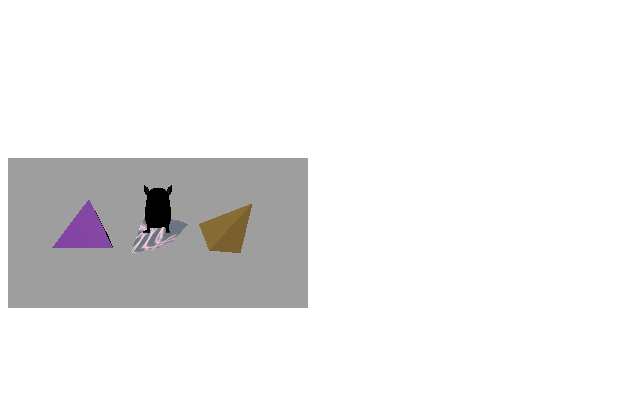
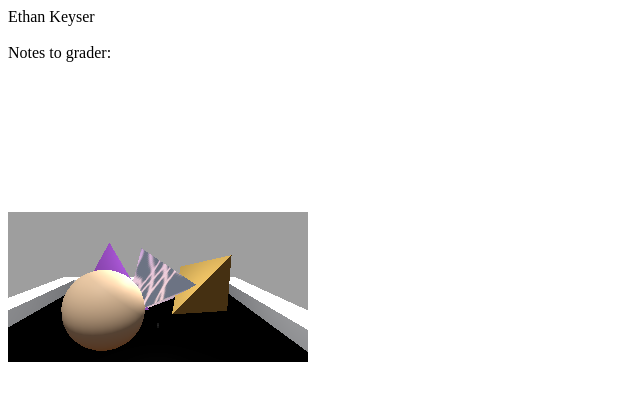
Before and after one commit to TheFellStar/CMPM160-Assignment5, a website: page index.html in a window 1280 px wide. Shown: the whole page, without its empty margins (0-640 px from the left). Drawn offline with nearby package versions, Linux system fonts and the light colour scheme; animation ran at ten frames a second.

Commit message:
5b complete

```diff
--- a/index.html
+++ b/index.html
@@ -8,6 +8,10 @@
             }
         }</script>
     </head>
+    Ethan Keyser
+    <br>
+    <br>
+    Notes to grader: <br>
     <body>
         <canvas id="c"></canvas>
         <script type="module" src="./script.js"></script>
--- a/script.js
+++ b/script.js
@@ -4,29 +4,84 @@ import * as THREE from "three";
 //import { MTLLoader } from './node_modules/three/build/MTLLoader.js';
 import {OBJLoader} from 'three/addons/loaders/OBJLoader.js';
 import { MTLLoader } from 'three/addons/loaders/MTLLoader.js';
+import { OrbitControls } from "three/addons/controls/OrbitControls.js";
 
 const canvas = document.querySelector('#c');
 const renderer = new THREE.WebGLRenderer();
 
-const fov = 75;
+const fov = 45;
 const aspect = 2;
 const near = 0.1;
-const far = 5;
+const far = 100;
 const camera = new THREE.PerspectiveCamera(fov, aspect, near, far);
 
-camera.position.z=3;
+camera.position.set(0, 10, 20);
+
+const controls = new OrbitControls(camera, canvas);
+controls.target.set(0,5,0);
+controls.update();
 
 const scene = new THREE.Scene();
 
-const boxWidth = 5;
-const boxHeight = 5;
-const boxDepth = 5;
+const boxWidth = 4;
+const boxHeight = 4;
+const boxDepth = 4;
 const geometryCube = new THREE.BoxGeometry(boxWidth, boxHeight, boxDepth);
-const geometry = new THREE.TetrahedronGeometry(1, 0);
+const geometry = new THREE.TetrahedronGeometry(5, 0);
+const geometrySphere = new THREE.SphereGeometry(3, 32, 16);
 
 const loader = new THREE.TextureLoader();
 const texture = loader.load('crest of flames.jpg');
 texture.coloreSpace = THREE.SRGBColorSpace;
+
+{
+    //ground stuff
+    const planeSize = 40;
+    const groundTexture = loader.load('ground.png');
+    groundTexture.wrapS = THREE.RepeatWrapping;
+    groundTexture.wrapT = THREE.RepeatWrapping;
+    groundTexture.magFilter = THREE.NearestFilter;
+    groundTexture.colorSpace = THREE.SRGBColorSpace;
+    const repeats = planeSize/2;
+    groundTexture.repeat.set(repeats,repeats);
+    const planeGeo = new THREE.PlaneGeometry(planeSize, planeSize);
+    const planeMat = new THREE.MeshPhongMaterial({
+        map: groundTexture,
+        side: THREE.DoubleSide,
+    });
+    const mesh = new THREE.Mesh(planeGeo, planeMat);
+    mesh.rotation.x = Math.PI * -.5;
+    scene.add(mesh);
+}
+
+//Hemisphere Light
+{
+    const skyColor = 0xB1E1FF;
+    const groundColor = 0xB97A20;
+    const intensity = 1;
+    const light = new THREE.HemisphereLight(skyColor, groundColor, intensity);
+    scene.add(light);
+}
+
+//DirectionalLight
+{
+    const color = 0xFFFFFF;
+    const intensity = 4;
+    const light = new THREE.DirectionalLight(color, intensity);
+    light.position.set(0, 10,0);
+    light.target.position.set(0,5,-1);
+    scene.add(light);
+    scene.add(light.target);
+}
+
+//Point light
+{
+    const color = 0xFFFFFF;
+    const intensity = 150;
+    const light = new THREE.PointLight(color, intensity);
+    light.position.set(0, 10, 5);
+    scene.add(light);
+}
 
 const material = new THREE.MeshBasicMaterial({map: texture});
 
@@ -36,17 +91,26 @@ renderer.render(scene, camera);
 
 requestAnimationFrame(render);
 
-const color = 0xFFFFFF;
-const intensity = 3;
-const light = new THREE.DirectionalLight(color, intensity);
-light.position.set(-1, 2, 4);
-scene.add(light);
+const triangles = [
+    makeInstance(geometry, 0x44aa88,  0, 5, 0, material),
+    makeInstance(geometry, 0x8844aa, -5, 5, 0, null),
+    makeInstance(geometry, 0xaa8844,  5, 5, 0, null),
+];
 
-const cubes = [
-    makeInstance(geometry, 0x44aa88,  0, material),
-    makeInstance(geometry, 0x8844aa, -2, null),
-    makeInstance(geometry, 0xaa8844,  2, null),
+const g_map=[
+    [1,1,1,1,1,1,1,1,1,1],
+    [1,0,0,0,0,0,0,0,0,1],
+    [1,0,0,0,0,0,0,0,0,1],
+    [1,0,0,0,0,0,0,0,0,1],
+    [1,0,0,0,0,0,0,0,0,1],
+    [1,0,0,0,0,0,0,0,0,1],
+    [1,0,0,0,0,0,0,0,0,1],
+    [1,0,0,0,0,0,0,0,0,1],
+    [1,0,0,0,0,0,0,0,0,1],
+    [1,1,1,1,1,1,1,1,1,1],
 ];
+
+drawMap();
 
 {
     const mtlLoader = new MTLLoader();
@@ -71,10 +135,28 @@ const cubes = [
         });
 }
 
+//misc shapes
+{
+    const materialx = new THREE.MeshPhongMaterial({color: '#CA8'});
+    const sphere = new THREE.Mesh(geometrySphere, materialx);
+    sphere.position.set(-3 - 1, 3 + 2, 7);
+    scene.add(sphere);
+}
+
+function drawMap(){
+    for(var x=0;x<10;x++){
+        for(var y=0;y<10;y++){
+            if(g_map[x][y]==1){
+                makeInstance(geometryCube, 0xFFFFFF, x*4-20, 0, y*4-20, null);
+            }
+        }
+    }
+}
+
 function render(time){
     time *= 0.001;
 
-    cubes.forEach((cube, ndx) => {
+    triangles.forEach((cube, ndx) => {
         const speed = 1 + ndx * .1;
         const rot = time * speed;
         cube.rotation.x = rot;
@@ -85,17 +167,21 @@ function render(time){
     requestAnimationFrame(render);
 }
 
-function makeInstance(geometry, color, x, mat){
+function makeInstance(geometry, color, x, y, z, mat){
     const materialx = new THREE.MeshPhongMaterial({color});
     if(mat!=null){
         const cube = new THREE.Mesh(geometry, mat);
         scene.add(cube);
         cube.position.x = x;
+        cube.position.y = y;
+        cube.position.z = z;
         return cube;
     }else{
         const cube = new THREE.Mesh(geometry, materialx);
         scene.add(cube);
         cube.position.x = x;
+        cube.position.y = y;
+        cube.position.z = z;
         return cube;
     }
 }
```
